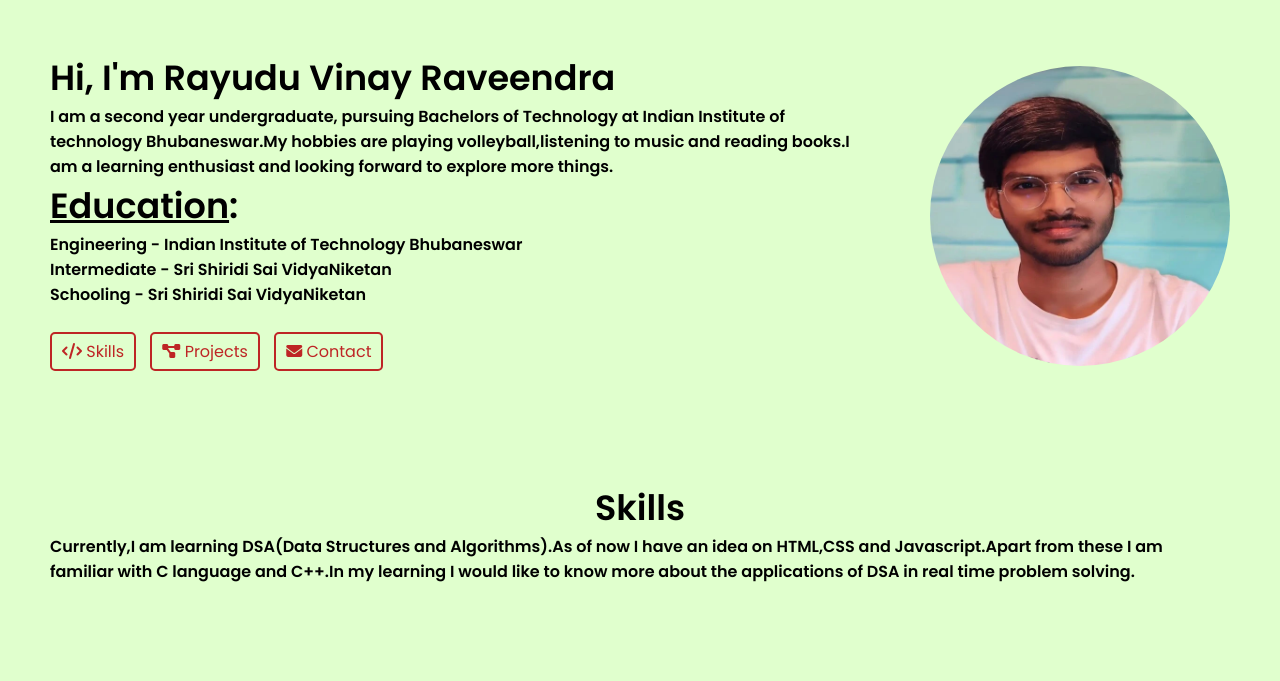
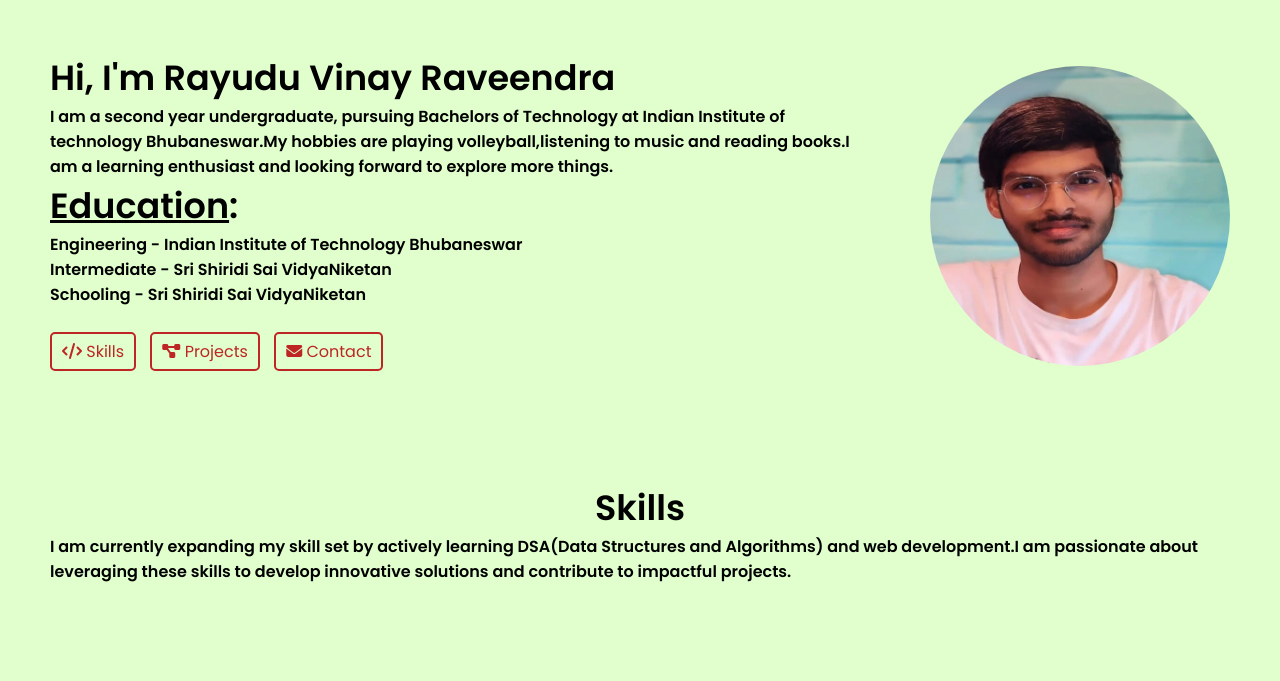
Before and after one commit to VinayRaveendra/Portfolio, a plain HTML site: page index.html in a window 1280 px wide. Shown: the part 79-760 px from the top of the page. Drawn offline with Linux system fonts and the light colour scheme.

Commit message:
Update index.html

```diff
--- a/index.html
+++ b/index.html
@@ -69,7 +69,7 @@
         <section id="skills" class="skills-section">
             <h2>Skills</h2>
             <div class="text">
-                <p>Currently,I am learning DSA(Data Structures and Algorithms).As of now I have an idea on HTML,CSS and Javascript.Apart from these I am familiar with C language and C++.In my learning I would like to know more about the applications of DSA in real time problem solving.</p>
+                <p>I am currently expanding my skill set by actively learning DSA(Data Structures and Algorithms) and web development.I am passionate about leveraging these skills to develop innovative solutions and contribute to impactful projects.</p>
             </div>
         </section>
         <section id="projects" class="projects-section">
```
